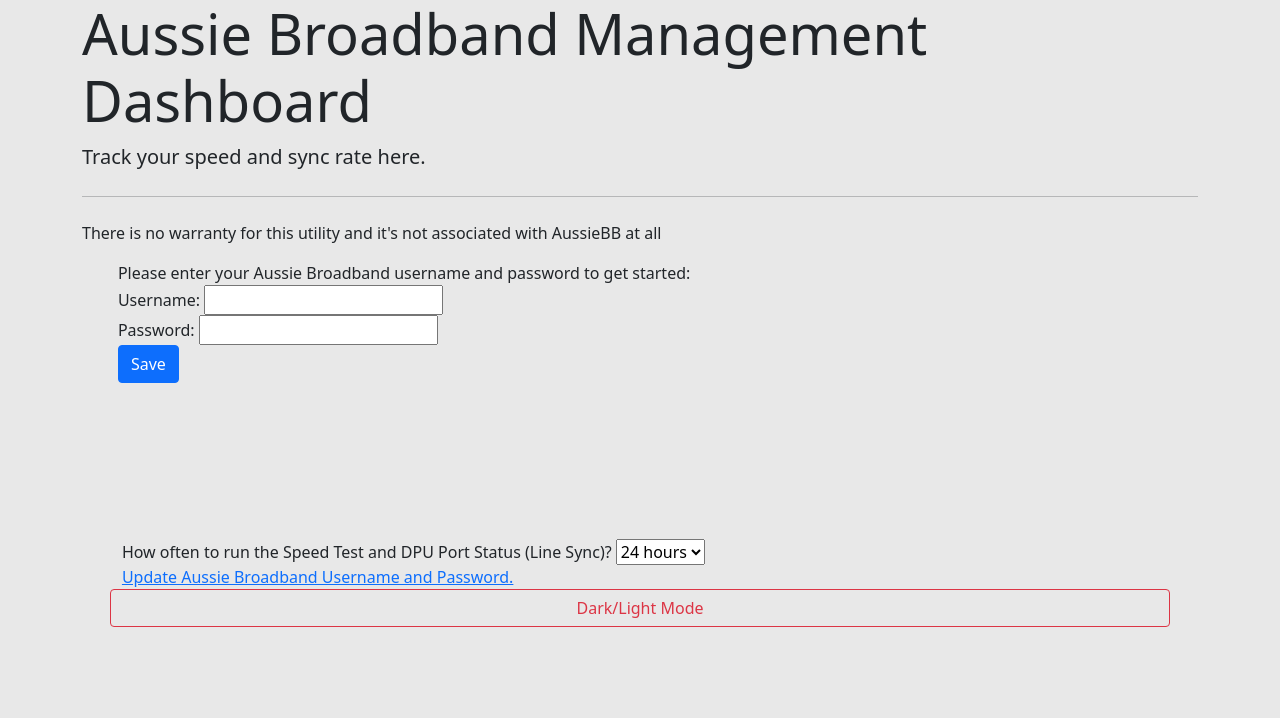
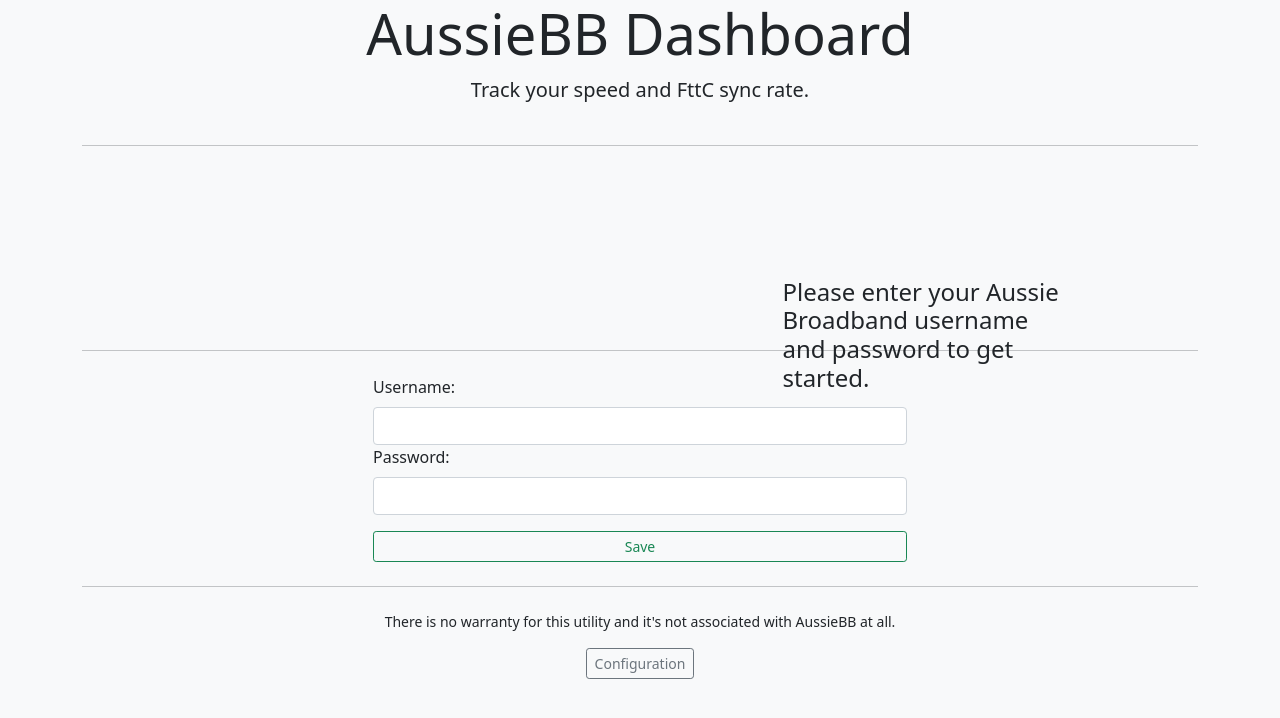
Before and after one commit to gergnz/aussiebbmgt, a Flask app: page / in a window 1280 px wide. Shown: the top 718 px of the page. Run offline with Flask 2, Linux system fonts and the light colour scheme; data that the repository does not hold is empty; a map, chart or similar area stays blank; some libraries are stand-ins or nearby versions.

Commit message:
lots of fixes to make it work dark and better

```diff
--- a/app/static/combinedChart.js
+++ b/app/static/combinedChart.js
@@ -2,12 +2,22 @@
   var colour = getCookie("colour");
   if (colour === "dark") {
     document.cookie = "colour=light";
-    $("#jumbotron").removeClass("dark-mode");
+    $("#fromdatepicker").removeClass("dark-input");
+    $("#todatepicker").removeClass("dark-input");
+    $("#cadence").removeClass("dark-input");
+    $("#aussiebb_username").removeClass("dark-input");
+    $("#aussiebb_password").removeClass("dark-input");
+    $("#modalcontent").removeClass("dark-mode");
     var element = document.body;
     element.classList.remove("dark-mode");
   } else {
     document.cookie = "colour=dark";
-    $("#jumbotron").addClass("dark-mode");
+    $("#fromdatepicker").addClass("dark-input");
+    $("#todatepicker").addClass("dark-input");
+    $("#cadence").addClass("dark-input");
+    $("#aussiebb_username").addClass("dark-input");
+    $("#aussiebb_password").addClass("dark-input");
+    $("#modalcontent").addClass("dark-mode");
     var element = document.body;
     element.classList.add("dark-mode");
   }
@@ -143,25 +153,26 @@
     }, 1800000);
 
   } else {
+    var configtext = "<h4>Please enter your Aussie Broadband username and password to get started.</h4>";
+    $("#loadingMessage").html(configtext);
     var userpass = `
-        <div class="row">
-          <div class="col-med px-lg-2">
-            Please enter your Aussie Broadband username and password to get started:
+        <div class="col-md-auto">
+              <div class="row" id='userpass'>
+                <div class="col">
+                    <label for="aussiebb_username" class="form-label">Username:</label>
+                    <input type="text" size="50" class="form-control" id="aussiebb_username">
+                    <label for="aussiebb_password" class="form-label">Password:</label>
+                    <input type="password" size="50" class="form-control" id="aussiebb_password">
                 </div>
               </div>
-        <div class="row">
-          <div class="col-med px-lg-2">
-            Username: <input type="text" id="aussiebb_username">
+              <div class="row pt-3" id='saveuserpassfirst'>
+                <div class="col">
+                    <button type="button" class="form-control btn btn-sm btn-outline-success">Save</button>
                 </div>
-          <div class="col-med px-lg-2">
-            Password: <input type="password" id="aussiebb_password">
               </div>
-          <div class="col-med px-lg-2" id="saveuserpass">
-            <button type="button" class="btn btn-primary">Save</button>
-          </div>
-        </div>`
+        </div>`;
     $("#datechooser").html(userpass);
-    $("#saveuserpass").click(function() {
+    $("#saveuserpassfirst").click(function() {
         $.post(url+"/settings", data="aussiebb_username="+$("#aussiebb_username").val()+"&aussiebb_password="+encodeURIComponent($("#aussiebb_password").val()))
         .done(function() {
           location.reload();
@@ -171,12 +182,6 @@
 }
 
 $(document).ready(function() {
-    var colour = getCookie('colour');
-    if (colour === 'dark') {
-      $("#jumbotron").addClass("dark-mode");
-      var element = document.body;
-      element.classList.add("dark-mode");
-    }
     var proto = window.location.protocol;
     var port = window.location.port;
     var hostname = window.location.hostname;
@@ -185,6 +190,18 @@
 
     var aussiebb_username = $.getJSON({url: url+'/settings?key=aussiebb_username'})
       .done(hello);
+
+    var colour = getCookie('colour');
+    if (colour === 'dark') {
+      $("#fromdatepicker").addClass("dark-input");
+      $("#todatepicker").addClass("dark-input");
+      $("#cadence").addClass("dark-input");
+      $("#aussiebb_username").addClass("dark-input");
+      $("#aussiebb_password").addClass("dark-input");
+      $("#modalcontent").addClass("dark-mode");
+      var element = document.body;
+      element.classList.add("dark-mode");
+    }
 
     $.getJSON({url: url+'/settings?key=cadence'})
       .done(function(data) {
@@ -199,30 +216,10 @@
         $.post(url+"/settings", data="cadence="+$("#cadence").val())
     });
 
-    $("#updateuserpass").click(function() {
-        var userpass = `
-            <div class="row">
-              <div class="col-med px-lg-2">
-                Please enter your Aussie Broadband username and password to get started:
-              </div>
-            </div>
-            <div class="row">
-              <div class="col-med px-lg-2">
-                Username: <input type="text" id="aussiebb_username">
-              </div>
-              <div class="col-med px-lg-2">
-                Password: <input type="password" id="aussiebb_password">
-              </div>
-              <div class="col-med px-lg-2" id="saveuserpass">
-                <button type="button" class="btn btn-primary">Save</button>
-              </div>
-            </div>`
-        $("#updateuserpassbox").html(userpass);
     $("#saveuserpass").click(function() {
         $.post(url+"/settings", data="aussiebb_username="+$("#aussiebb_username").val()+"&aussiebb_password="+encodeURIComponent($("#aussiebb_password").val()))
         .done(function() {
-              $("#updateuserpassbox").hide();
-            });
+          $("#ConfigurationModal").hide();
         });
     });
 });
@@ -282,11 +279,16 @@
                 ]
             },
             options: {
+                plugins: {
+                  legend: { position: 'bottom' }
+                },
                 scales: {
                     xAxis: {
                       type: 'time',
+                      grid: { color: 'rgba(100, 100, 100, 1)'},
                     },
                     yAxis: {
+                        grid: { color: 'rgba(100, 100, 100, 1)'},
                         title: {
                             display: true,
                             text: 'kbps'
@@ -294,7 +296,7 @@
                         beginAtZero: true
                     }
                 }
-            }
+            },
         });
     }
 }
--- a/app/templates/index.html
+++ b/app/templates/index.html
@@ -3,7 +3,14 @@
   <head>
     <link href="https://cdn.jsdelivr.net/npm/bootstrap@5.1.3/dist/css/bootstrap.min.css" rel="stylesheet" integrity="sha384-1BmE4kWBq78iYhFldvKuhfTAU6auU8tT94WrHftjDbrCEXSU1oBoqyl2QvZ6jIW3" crossorigin="anonymous">
     <link rel="stylesheet" href="https://cdn.jsdelivr.net/npm/jquery-ui-dist@1.13.1/jquery-ui.min.css" integrity="sha256-ot2fAy6RYqomqYhiHZoHu47xsRNtehp++kr3eQJbE/w=" crossorigin="anonymous">
-    <style>
+    <meta charset="utf-8">
+    <meta name="viewport" content="width=device-width, initial-scale=1, shrink-to-fit=no">
+    <title>AussieBB Dashboard</title>
+    <style type="text/css">
+       body {
+         background: #f8f9fa !important;
+       }
+
       .container {
         width: 95%;
         height: 50%;
@@ -18,44 +25,84 @@
       }
 
       .dark-mode {
-        background: black !important;
+        background: #222222 !important;
         color: GhostWhite;
       }
-    </style>
-    <meta charset="utf-8">
-    <meta name="viewport" content="width=device-width, initial-scale=1, shrink-to-fit=no">
-    <title>AussieBB Management Dashboard</title>
-    <style type="text/css">
-       body { background: #E8E8E8 !important; } /* Adding !important forces the browser to overwrite the default style applied by Bootstrap */
+
+      .dark-input {
+        background-color: #333333 !important;
+        color: GhostWhite;
+      }
+      .dark-input:focus {
+        background-color: #333333 !important;
+        color: GhostWhite;
+      }
     </style>
   </head>
   <body>
 
     <div class="container">
-      <div class="jumbotron" id="jumbotron">
-        <h1 class="display-4">Aussie Broadband Management Dashboard</h1>
-        <p class="lead">Track your speed and sync rate here.</p>
-        <hr class="my-4">
-        <p>There is no warranty for this utility and it's not associated with AussieBB at all</p>
+      <div class="row" id="title">
+        <div class="col">
+          <h1 class="display-4 text-center">AussieBB Dashboard</h1>
+          <p class="lead text-center">Track your speed and FttC sync rate.</p>
+        </div>
       </div>
 
-      <div class="container" id='datechooser'>
-        <div class="row justify-content-center">
-          <div class="col-med px-lg-2">
-            FromDate: <input type="text" id="fromdatepicker">
-            ToDate: <input type="text" id="todatepicker">
+      <hr class="my-4">
+
+      <div class="row" id="mainsection">
+        <div class="col">
+          <div id="loadingMessage"></div>
+          <canvas id="combinedChart"></canvas>
+        </div>
+      </div>
+
+      <hr class="my-4">
+
+      <div class="row justify-content-md-center" id='datechooser'>
+        <div class="col col-lg-2">
+        </div>
+        <div class="col-md-auto">
+          <div class="mb-3">
+            <label for="fromdatepicker" class="form-label">From Date:</label>
+            <input type="text" class="form-control" id="fromdatepicker">
+          </div>
+        </div>
+        <div class="col-md-auto">
+          <div class="mb-3">
+            <label for="todatepicker" class="form-label">To Date:</label>
+            <input type="text" class="form-control" id="todatepicker">
+          </div>
+        </div>
+        <div class="col col-lg-2">
+        </div>
+      </div>
+
+      <hr class="my-4">
+
+      <div class="row justify-content-md-center" id='footer'>
+        <div class="col-md-auto text-center">
+          <p class="small">There is no warranty for this utility and it's not associated with AussieBB at all.</p>
+          <button type="button" class="btn btn-sm btn-outline-secondary" id="configurationbutton" data-bs-toggle="modal" data-bs-target="#ConfigurationModal">Configuration</button>
         </div>
       </div>
     </div>
 
+    <div class="modal fade" id="ConfigurationModal" aria-labelledby="ConfigurationModalLabel" aria-hidden="true">
+      <div class="modal-dialog">
+        <div class="modal-content" id="modalcontent">
+          <div class="modal-header">
+            <h5 class="modal-title" id="deleteSlackModalLabel">Configuration</h5>
+            <button type="button" class="btn-close btn-light" data-bs-dismiss="modal" aria-label="Close"></button>
+          </div>
+          <div class="modal-body">
             <div class="container">
-        <div id="loadingMessage"></div>
-        <canvas id="combinedChart"></canvas>
-      </div>
 
-      <div class="container" id="configuration">
-        How often to run the Speed Test and DPU Port Status (Line Sync)?
-        <select id="cadence" name="cadence">
+              <div class="row" id="configuration">
+                <div class="col">
+                  <label class="form-label">Run Speed Test and DPU Port Status (Sync) every:</label>
+                  <select id="cadence" name="cadence" class="form-control">
                     <option value="1">1 hour</option>
                     <option value="2">2 hours</option>
                     <option value="4">4 hours</option>
@@ -64,18 +111,41 @@
                     <option value="24" selected>24 hours</option>
                   </select>
                 </div>
+              </div>
 
-      <div class="container" id="updateuserpass">
-        <a href="#">Update Aussie Broadband Username and Password.</a>
+              <hr class="my-4">
+
+              <div class="row" id='darklightmode'>
+                <div class="col">
+                  <button class="btn btn-sm btn-outline-success" onclick="toggledark()">Dark/Light Mode</button>
                 </div>
-      <div class="container" id="updateuserpassbox">
               </div>
-      <div class="container">
-        <div class="row justify-content-center">
-          <button class="btn btn-outline-danger" onclick="toggledark()">Dark/Light Mode</button>
+
+              <hr class="my-4">
+
+              <div class="row" id='userpass'>
+                <div class="col">
+                    <label for="aussiebb_username" class="form-label">Username:</label>
+                    <input type="text" class="form-control" id="aussiebb_username">
+                    <label for="aussiebb_password" class="form-label">Password:</label>
+                    <input type="password" class="form-control" id="aussiebb_password">
+                </div>
+              </div>
+              <div class="row pt-3" id='saveuserpass'>
+                <div class="col">
+                    <button type="button" class="form-control btn btn-sm btn-outline-success">Save</button>
                 </div>
               </div>
             </div>
+          </div>
+
+          <div class="modal-footer">
+            <button type="button" class="btn btn-secondary btn-sm btn-modal" data-bs-dismiss="modal">Close</button>
+          </div>
+        </div>
+      </div>
+    </div>
+
     <script src="https://cdn.jsdelivr.net/npm/jquery@3.6.0/dist/jquery.min.js" integrity="sha256-/xUj+3OJU5yExlq6GSYGSHk7tPXikynS7ogEvDej/m4=" crossorigin="anonymous"></script>
     <script src="https://cdn.jsdelivr.net/npm/chart.js@3.7.1/dist/chart.min.js" integrity="sha256-ErZ09KkZnzjpqcane4SCyyHsKAXMvID9/xwbl/Aq1pc=" crossorigin="anonymous"></script>
     <script src="https://cdn.jsdelivr.net/npm/bootstrap@5.1.3/dist/js/bootstrap.bundle.min.js" integrity="sha384-ka7Sk0Gln4gmtz2MlQnikT1wXgYsOg+OMhuP+IlRH9sENBO0LRn5q+8nbTov4+1p" crossorigin="anonymous"></script>
```
Lines whose indentation alone changed are shown as unchanged.
